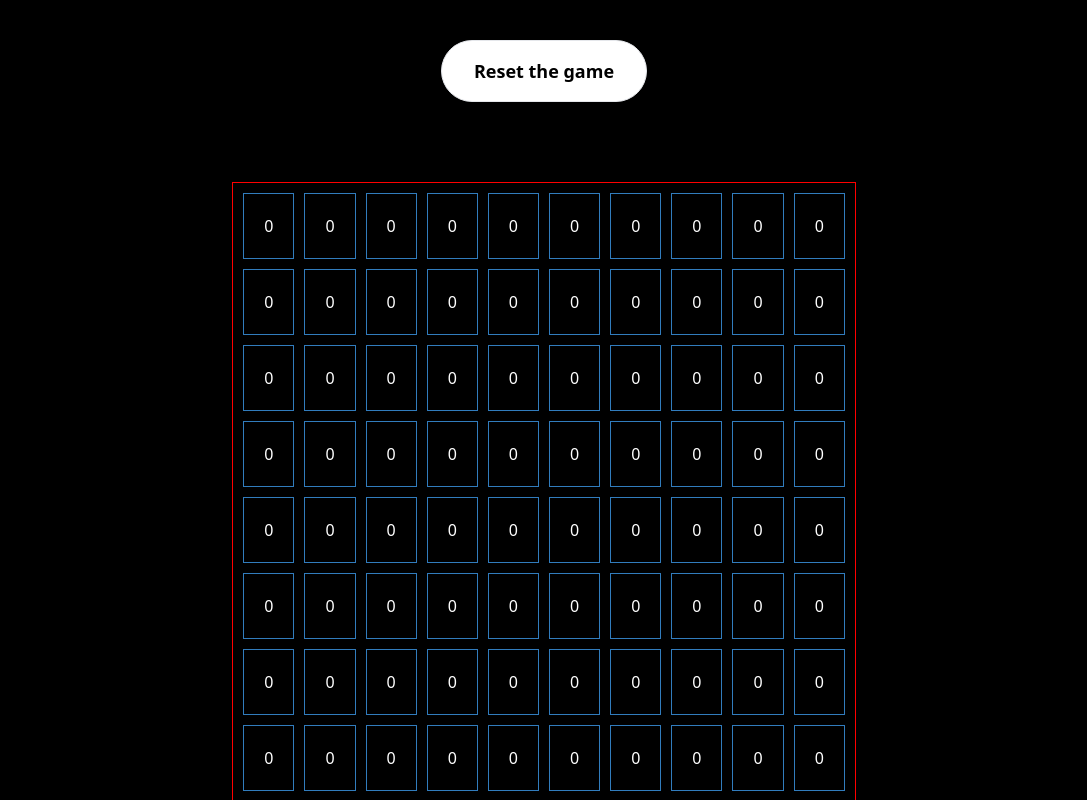
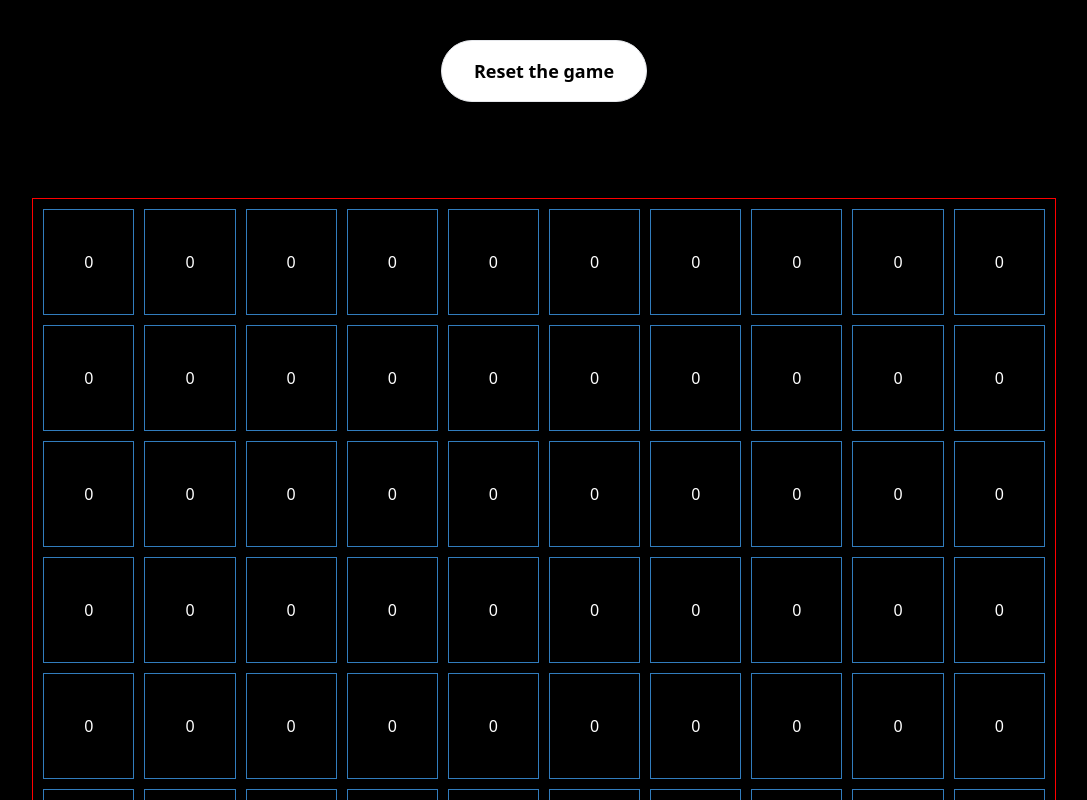
Before and after one commit to homfarnam/grid-fibonacci-game, a React (Create React App) app: page / in a window 1280 px wide. Shown: the top 800 px of the page, without its empty margins (96-1183 px from the left). Built offline with nearby package versions, Linux system fonts and the light colour scheme.

Commit message:
Change classname

```diff
--- a/src/App.tsx
+++ b/src/App.tsx
@@ -60,7 +60,7 @@ const App: React.FC<AppProps> = ({ defaultSize = 10 }) => {
   }, [mainTable])
 
   return (
-    <div className="w-full h-full min-h-screen text-white bg-black">
+    <div className="main">
       <div className="container flex justify-center items-center mx-auto w-full">
         <Button
           id="reset"
@@ -71,7 +71,7 @@ const App: React.FC<AppProps> = ({ defaultSize = 10 }) => {
         />
       </div>
 
-      <div className="flex justify-center items-center my-10 w-full h-full">
+      <div className="flex justify-center items-center my-14 w-full h-full">
         <table className="text-white border">
           <tbody>
             {mainTable.map((row, i: number) => (
@@ -85,7 +85,7 @@ const App: React.FC<AppProps> = ({ defaultSize = 10 }) => {
                   })
                   return (
                     <td
-                      className="p-5 border cursor-pointer cell w-"
+                      className="p-10 border cursor-pointer"
                       key={i * defaultSize + j}
                       id={`cell-${i}-${j}`}
                       data-testid={`cell-${i}-${j}`}
```
